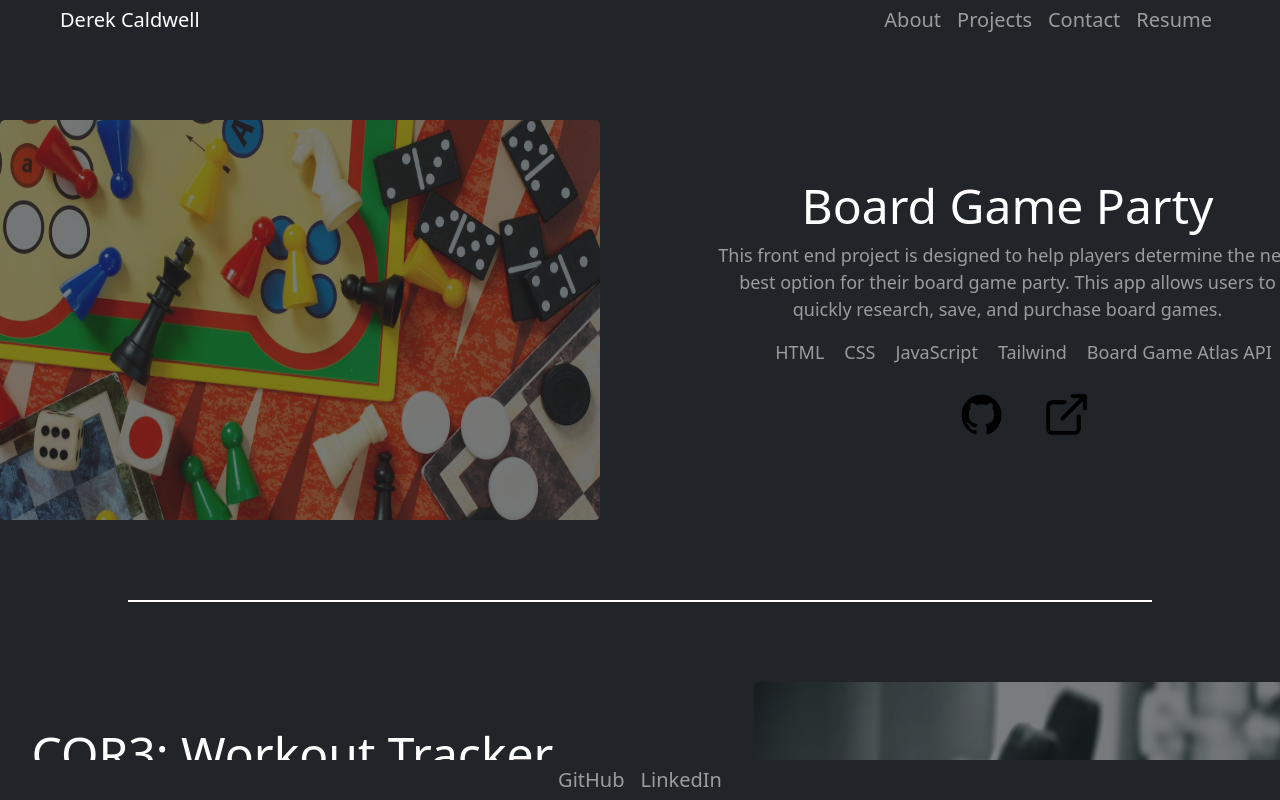
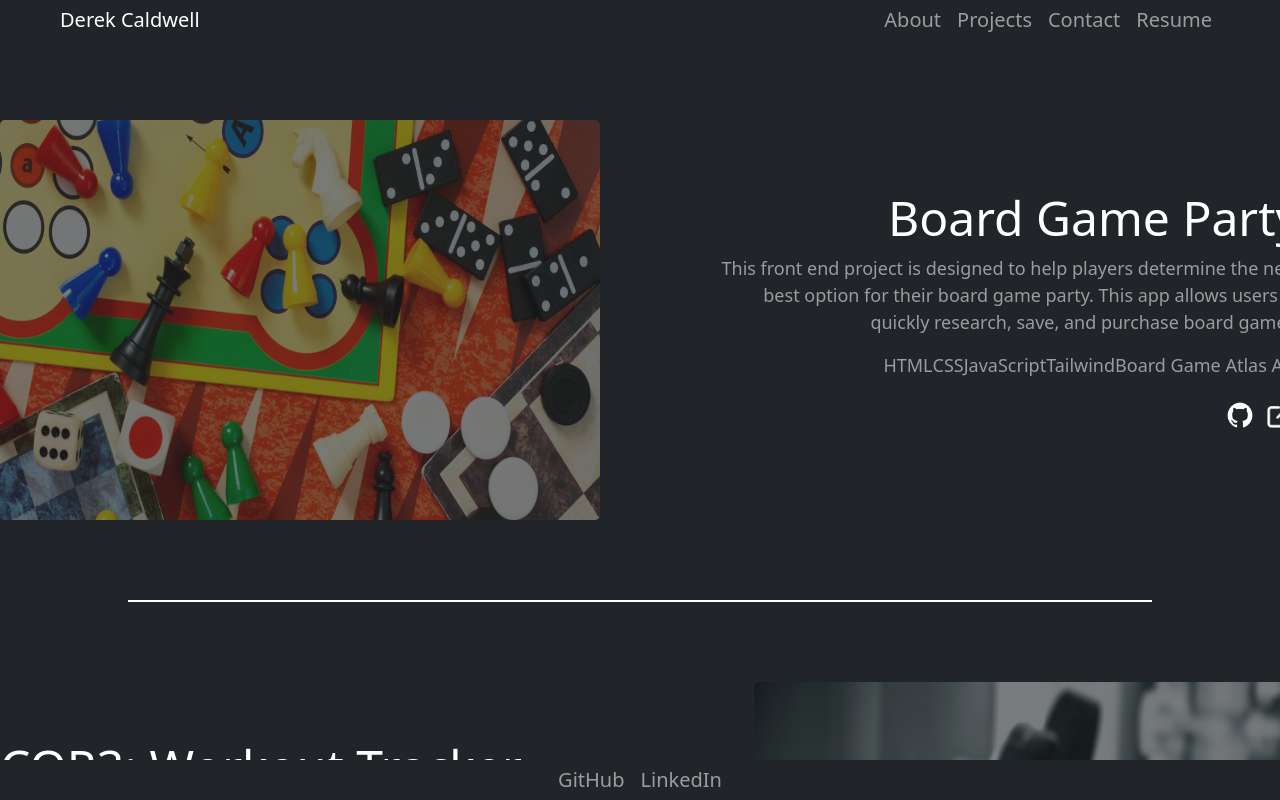
Before and after one commit to CaldwellDerek/professional-portfolio, a React (Create React App) app in the folder portfolio/: page /projects in a window 1280 px wide. Built offline with nearby package versions, Linux system fonts and the light colour scheme.

Commit message:
added filters to external links, adjust alignment on projects

```diff
--- a/portfolio/src/components/projects/index.css
+++ b/portfolio/src/components/projects/index.css
@@ -19,8 +19,13 @@
     font-size: 48px !important;
 }
 
-.projects li {
-    margin: 0px 10px;
+.project-2 p {
+    text-align: left;
+}
+
+.project-1 p,
+.project-3 p {
+    text-align: right;
 }
 
 .projects p,
@@ -67,18 +72,37 @@
     display: flex;
     flex-direction: column;
     justify-content: center;
-    align-items: center;
-    align-content: center;
+}
+
+.project-2 .project-info {
+    align-items: flex-start;
+}
+
+.project-1 .project-info,
+.project-3 .project-info {
+    align-items: flex-end;
 }
 
 .external-link img {
-    height: 65px;
-    width: 65px;
+    height: 40px;
+    width: 40px;
+    filter: invert(100%) sepia(0%) saturate(0%) hue-rotate(93deg) brightness(103%) contrast(103%);
+    transition: filter 0.5s;
+}
+
+.external-link img:hover {
+    filter: invert(70%) sepia(6%) saturate(117%) hue-rotate(169deg) brightness(88%) contrast(87%);
+}
+
+.technologies-list{
+    display: flex;
+    flex-wrap: wrap;
 }
 
 .technologies-list,
 .external-links-list {
     list-style-type: none;
+    padding: 0;
 }
 
 .technology,
```
